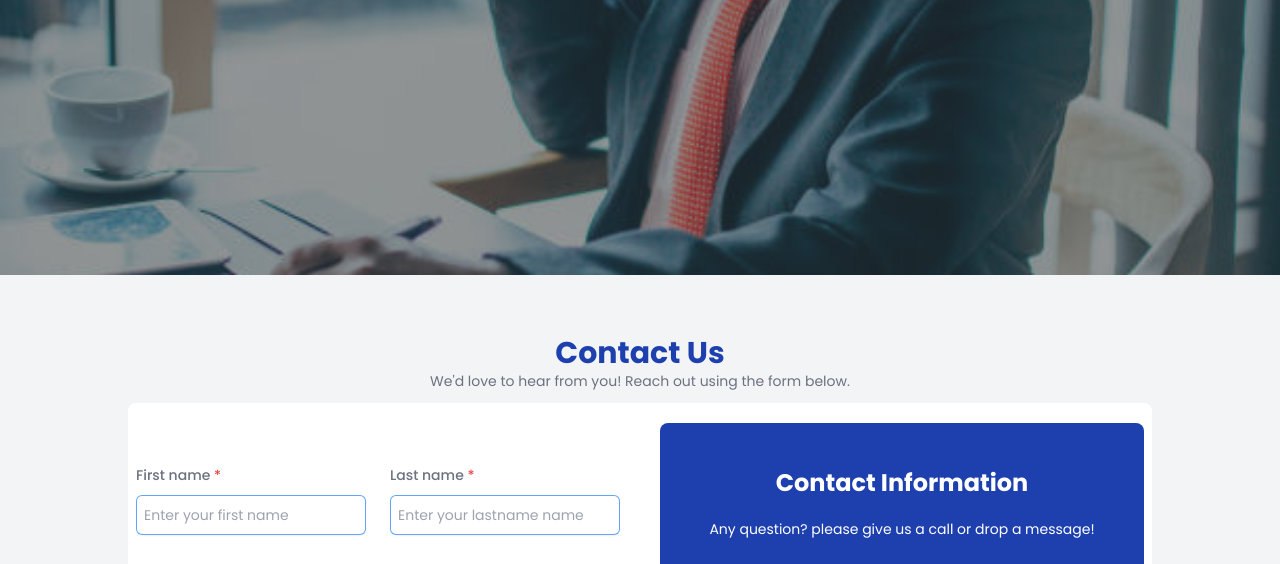
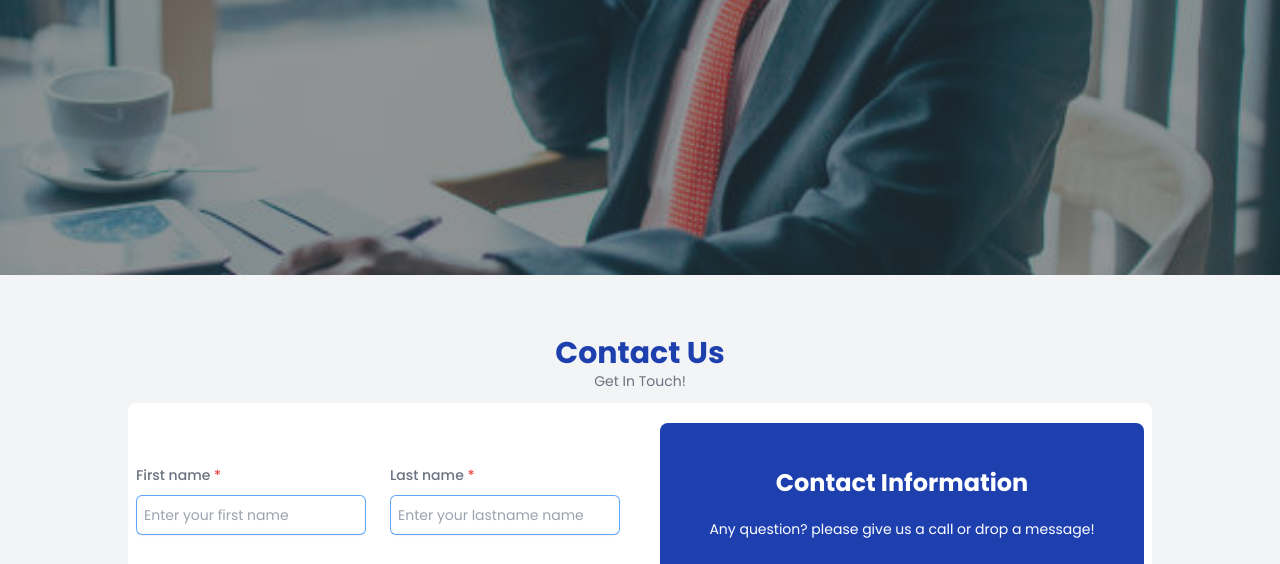
Before and after one commit to Sabastine-Aminaho/A-Class-Official, a website: page public/contact.html in a window 1280 px wide. Shown: the part 447-1011 px from the top of the page. Drawn offline with Linux system fonts and the light colour scheme.

Commit message:
another contact corrections

```diff
--- a/public/contact.html
+++ b/public/contact.html
@@ -44,14 +44,14 @@
         </div>
         <div class="text-center pb-3 pt-10">
             <h1 class="font-bold text-3xl text-primary-800">Contact Us</h1>
-            <p class="text-secondary-500"> We'd love to hear from you! Reach out using the form below.</p>
+            <p class="text-secondary-500"> Get In Touch!</p>
         </div>
 
 
         <div class="md:bg-secondary-10000  md:mx-32 md:grid grid-cols-2 gap-10 mb-10 pb-5 pt-5 px-2 rounded-lg">
 
             <div>
-                <form action="" method="post" class="text-secondary-500 relative">
+                <form action="" method="post" class="text-secondary-500 relative ">
                     <div class="mt-10 grid grid-cols-1 gap-x-6 gap-y-8 sm:grid-cols-6">
                         <div class="sm:col-span-3">
                           <label for="first-name" class="block text-sm font-medium leading-6 text-gray-900">First name <span class="text-required-500">*</span></label>
@@ -111,7 +111,7 @@
 
             </div>
 
-            <div class="text-secondary-10000 text-center bg-primary-800 px-5 pb-10 rounded-lg">
+            <div class="text-secondary-10000 text-center bg-primary-800 px-5 pb-10 rounded-lg ">
                 <h1 class="font-bold text-2xl pb-5 mt-6 pt-5">Contact Information</h1>
                 <p> Any question? please give us a call or drop a message!</p>
                 <div>
```
